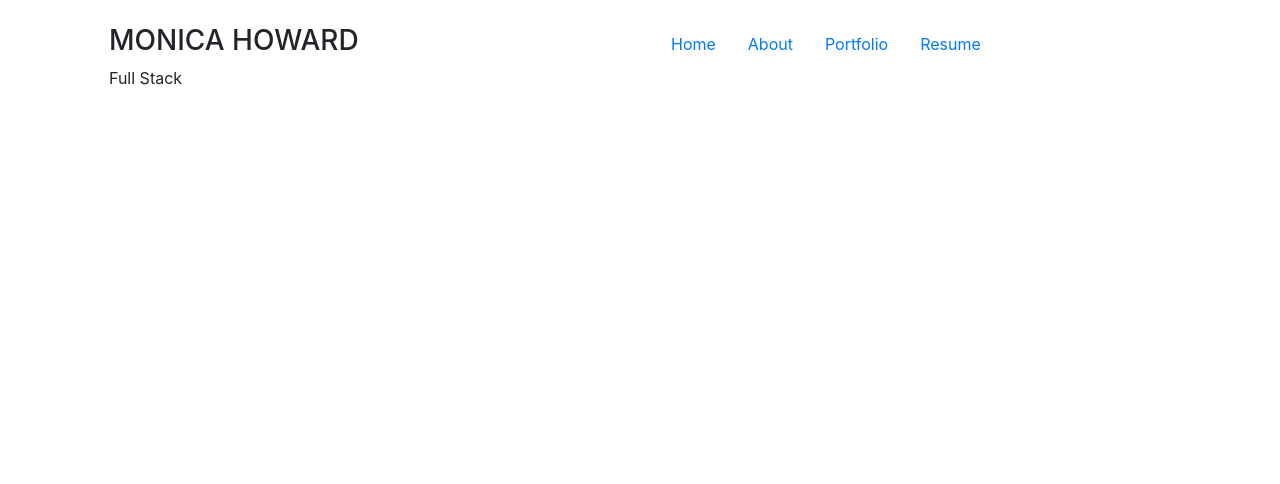
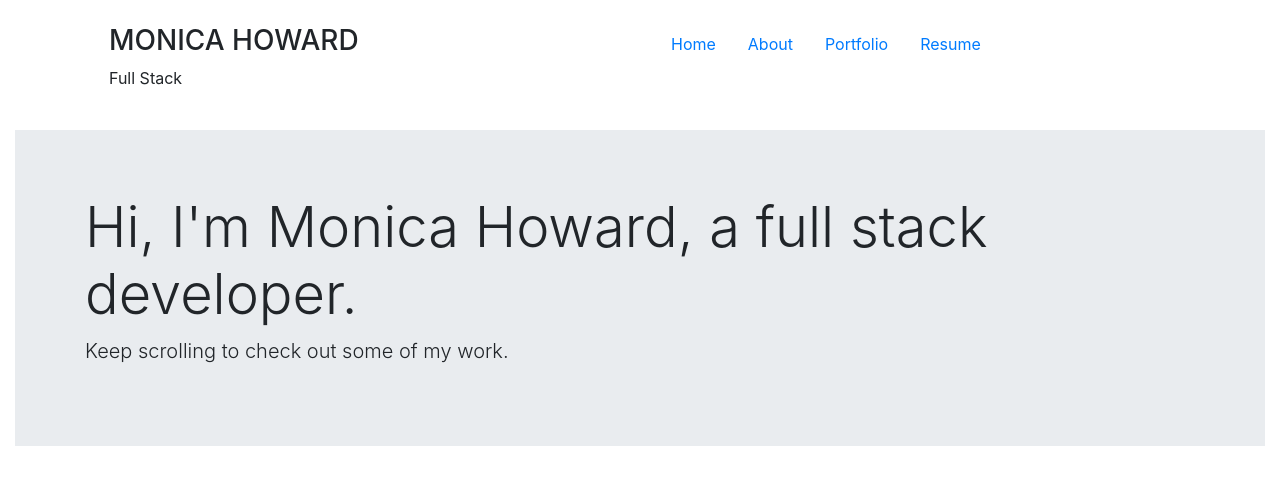
Before and after one commit to MonicaHoward/react-portfolio, a React (Create React App) app: page / in a window 1280 px wide. Shown: the top 484 px of the page. Built offline with nearby package versions, Linux system fonts and the light colour scheme.

Commit message:
creates Jumbotron.js and imports it into App.js

```diff
--- a/src/App.js
+++ b/src/App.js
@@ -1,10 +1,14 @@
 import React from "react";
 import Nav from "./components/Nav.js";
+import Jumbotron from "./components/Jumbotron.js";
 
 function App() {
   return (
-    <div className="container">
-      <Nav />
+    <div className="container-fluid">
+      <div className="container">
+        <Nav />
+      </div>
+      <Jumbotron />
     </div>
   );
 }
--- /dev/null
+++ b/src/components/Jumbotron.js
@@ -0,0 +1,18 @@
+import React from "react";
+
+const Jumbotron = () => {
+  return (
+    <div>
+      <div className="jumbotron jumbotron-fluid">
+        <div className="container">
+          <h1 className="display-4">
+            Hi, I'm Monica Howard, a full stack developer.
+          </h1>
+          <p className="lead">Keep scrolling to check out some of my work.</p>
+        </div>
+      </div>
+    </div>
+  );
+};
+
+export default Jumbotron;
```
